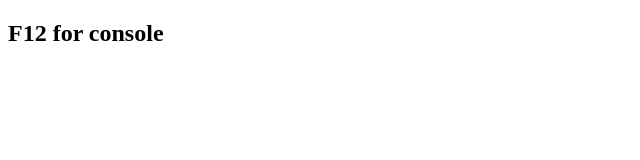
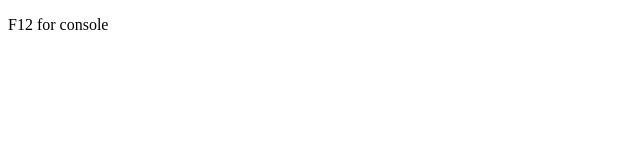
Before and after one commit to K-yan-r/K-yan-r.github.io, a plain HTML site: page index.html in a window 1280 px wide. Shown: the whole page, without its empty margins (0-640 px from the left). Drawn offline with Linux system fonts and the light colour scheme.

Commit message:
Update index.html

```diff
--- a/index.html
+++ b/index.html
@@ -1,7 +1,7 @@
 <!DOCTYPE html>
 <html lang="en">
 <head>
-  <h2>F12 for console</h2>
+
 <script type="application/ld+json">
   {
     "@context": "https://schema.googleapis.com/",
@@ -25,5 +25,6 @@
     }
   }
 </script>
+  <p>F12 for console</p>
 </head>
 </html>
```
